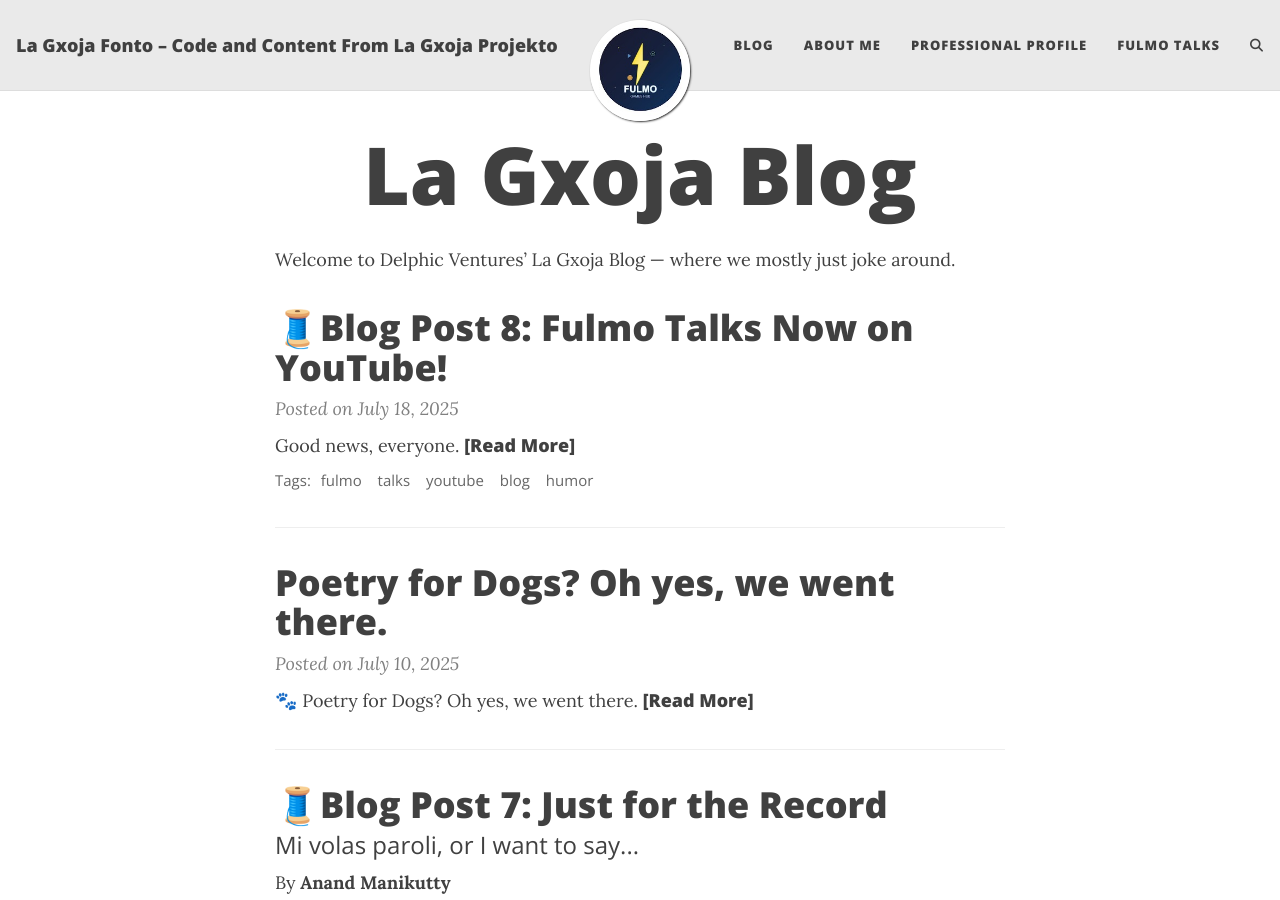
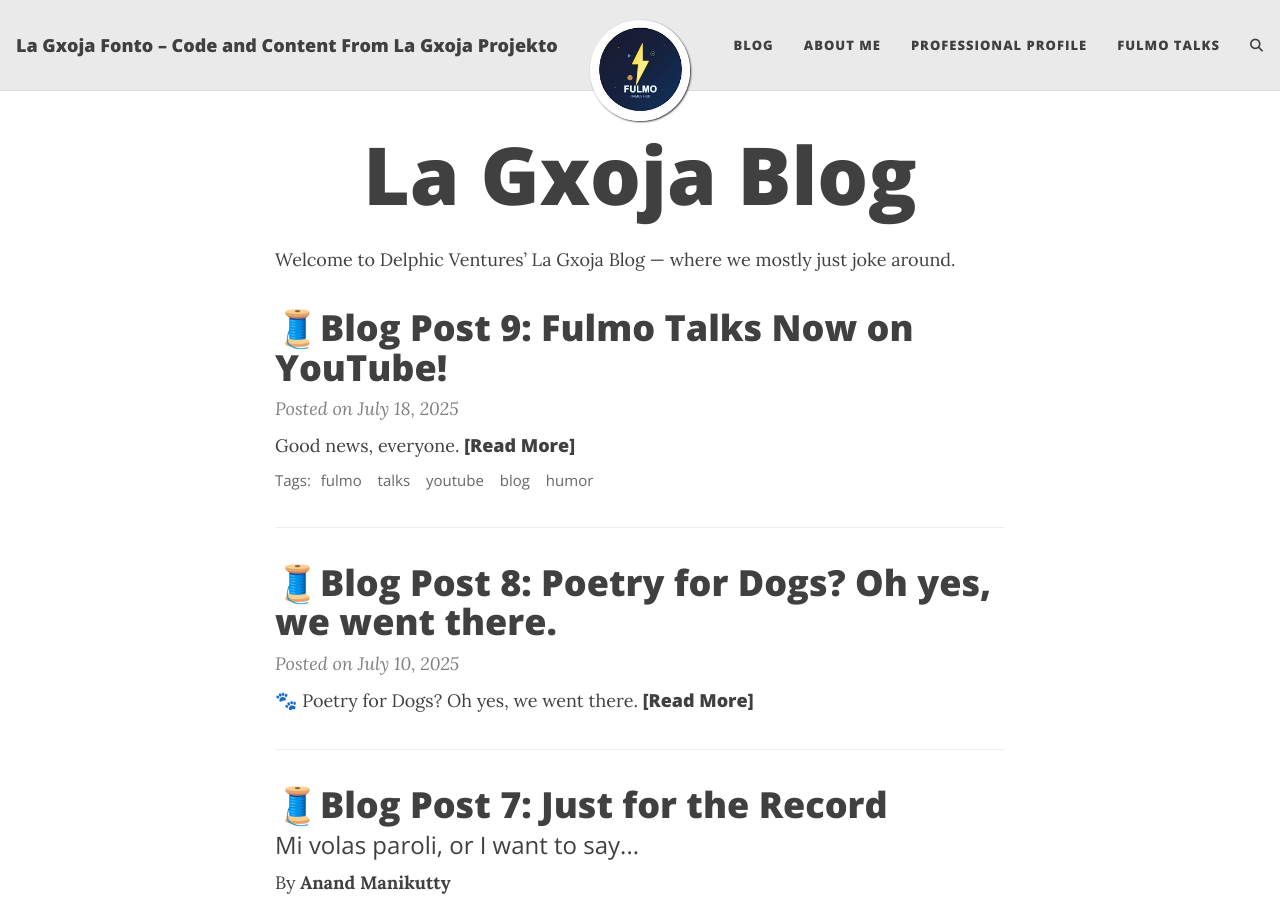
Before and after one commit to delphicventurescode/delphicventurescode.github.io, a Jekyll site: the page built from index.html, in a window 1280 px wide and 900 px high. Built offline with Jekyll 4.4.1, drawn with Linux system fonts in a browser that asks for light colours; the list of posts is cut into pages by our own code; comment, search, counter and statistics services are not loaded.

Commit message:
add new blog post

```diff
--- a/_posts/2025-07-10-hunda-poezio.md
+++ b/_posts/2025-07-10-hunda-poezio.md
@@ -1,5 +1,5 @@
 ---
-title: "Poetry for Dogs? Oh yes, we went there."
+title: "🧵Blog Post 8: Poetry for Dogs? Oh yes, we went there."
 Subtitle: "We even have code to prove it!"
 date: 2025-07-10
 layout: post
--- a/_posts/2025-07-18-fulmo-talk-series.md
+++ b/_posts/2025-07-18-fulmo-talk-series.md
@@ -1,5 +1,5 @@
 ---
-title: "🧵Blog Post 8: Fulmo Talks Now on YouTube!"
+title: "🧵Blog Post 9: Fulmo Talks Now on YouTube!"
 date: 2025-07-18
 tags: [fulmo, talks, youtube, blog, humor]
 layout: post
```
